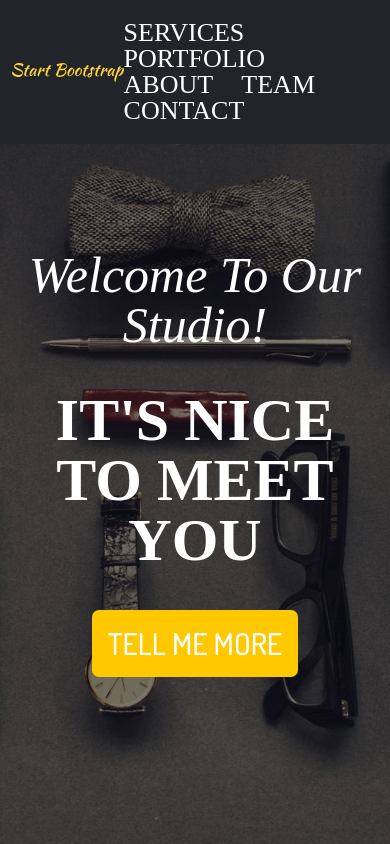
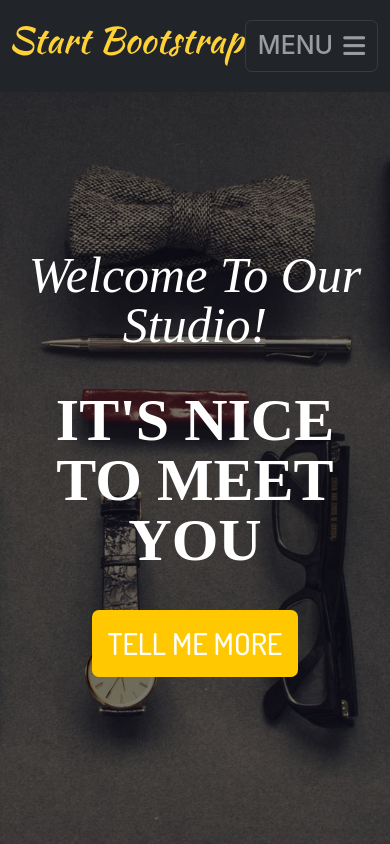
Before and after one commit to Elmir22/proyekt-3, a plain HTML site: page index.html in a window 390 px wide. Shown: the top 844 px of the page. Drawn offline with nearby package versions, Linux system fonts and the light colour scheme.

Commit message:
header responsive

```diff
--- a/_header.sass
+++ b/_header.sass
@@ -3,12 +3,42 @@ header
     padding: 20px 0
     a
         margin-right: 25px
-        font-size: 26px
+        font-size: 23px
         font-family: 'Times New Roman', Times, serif
     & :hover
-            color: #ffc800
-            cursor: pointer
+        color: #ffc800
+        cursor: pointer
     position: fixed
     top: 0
     right: 0
     left: 0
+    .box
+        border: 1px solid rgba(255, 255, 255, 0.1)
+        padding: 12px
+        border-radius: 7px
+        h1
+            color: rgba(255, 255, 255, 0.55)
+            font-size: 25px
+            margin-right: 10px
+            font-family: -apple-system, BlinkMacSystemFont, 'Segoe UI', Roboto, Oxygen, Ubuntu, Cantarell, 'Open Sans', 'Helvetica Neue', sans-serif
+        .icon
+            font-size: 25px
+            color: rgba(255, 255, 255, 0.55)
+    @media screen and ( max-width: 1024px )
+        nav
+            display: none
+        .box
+            display: block
+    @media screen and ( min-width: 1024px )
+        .menu
+            display: flex
+            justify-content: space-between
+        .box
+            display: none
+            position: absolute
+            right: 0
+            opacity: 0
+        nav
+            display: block
+            a
+                font-size: 20px
--- a/index.html
+++ b/index.html
@@ -20,18 +20,24 @@
     <header>
         <div class="container">
             <div class="row">
-                <div class="col-md-12">
+                <div class="col-md-12 col-sm-12">
                     <div class="menu d-flex justify-content-between align-items-center">
                         <div class="imgbox">
                             <img src="assets/navbar-logo.svg" alt="">
                         </div>
                         <nav>
-                            <a href="#">SERVICES</a>
+                            <a href="#services">SERVICES</a>
                             <a href="#">PORTFOLIO</a>
                             <a href="#">ABOUT</a>
                             <a href="#">TEAM</a>
                             <a href="#">CONTACT</a>
                         </nav>
+                        <div class="box d-flex">
+                            <h1>MENU</h1>
+                            <div class="icon">
+                                <i class="fa-solid fa-bars"></i>
+                            </div>
+                        </div>
                     </div>
                 </div>
             </div>
```
Also changed, not shown: style.css, 1 other file.
